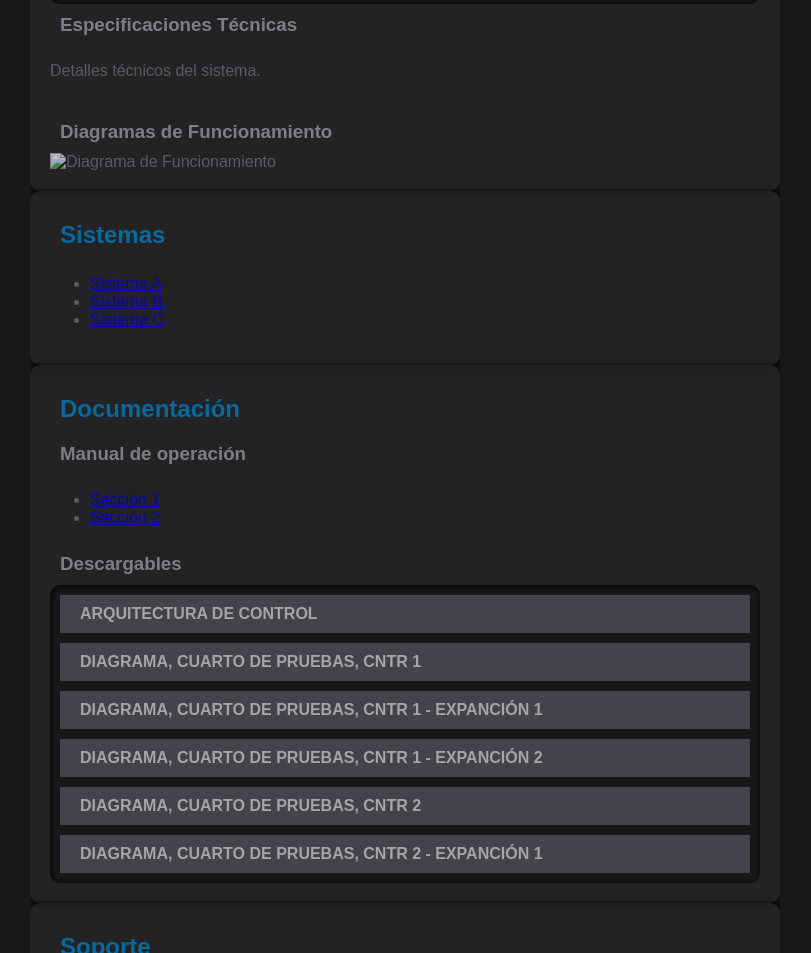
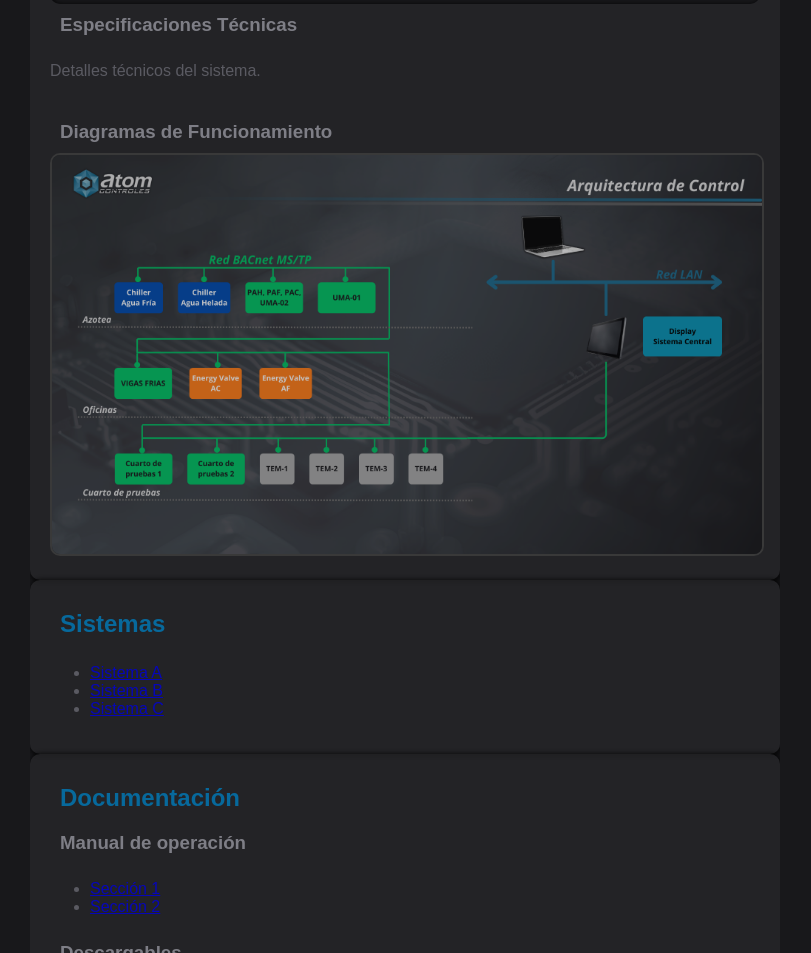
Before and after one commit to cjhirashi/ct-prub-in, a plain HTML site: page docs/index.html in a window 1280 px wide. Shown: the part 1539-2492 px from the top of the page, without its empty margins (210-1021 px from the left). Drawn offline with Linux system fonts and the light colour scheme.

Commit message:
Se agregó imagen arquitectura de control

```diff
--- a/docs/index.html
+++ b/docs/index.html
@@ -176,7 +176,7 @@
                 <div id="info-tecnica-aquitectura">
 
                     <h3>Diagramas de Funcionamiento</h3>
-                    <img src="diagrama.png" alt="Diagrama de Funcionamiento">
+                    <img class="img-arq" src="./img/sistemas/arquitectura-control.png" alt="Diagrama de Funcionamiento">
 
                 </div>
 
--- a/docs/styles.css
+++ b/docs/styles.css
@@ -236,6 +236,12 @@ section {
     box-shadow: var(--shadow-sect);
 }
 
+.img-arq {
+    width: 100%;
+    border: 2px solid #444; /* Borde oscuro */
+    border-radius: var(--radius);
+}
+
 /* FOOTER */
 footer {
     flex: 0 1 15%;
```
Also changed, not shown: docs/img/sistemas/arquitectura-control.png (added).
